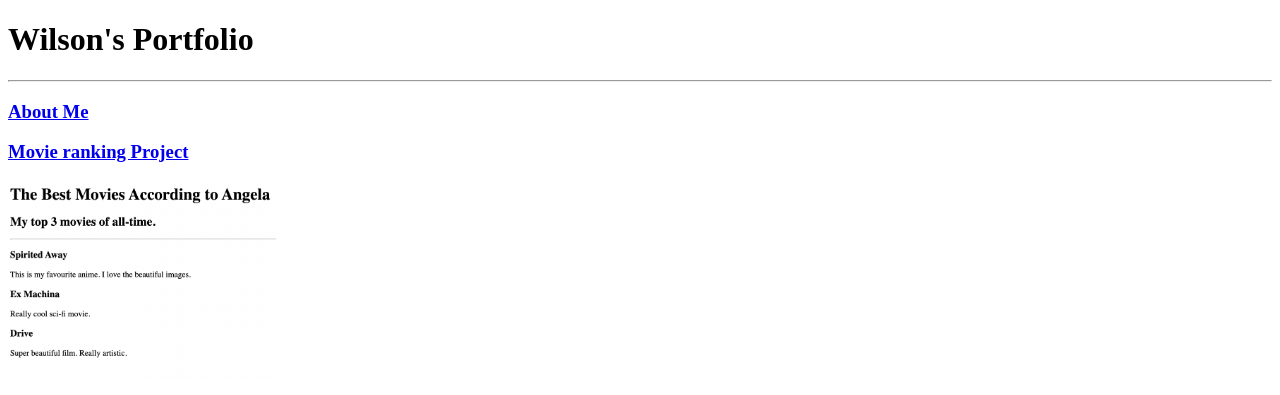
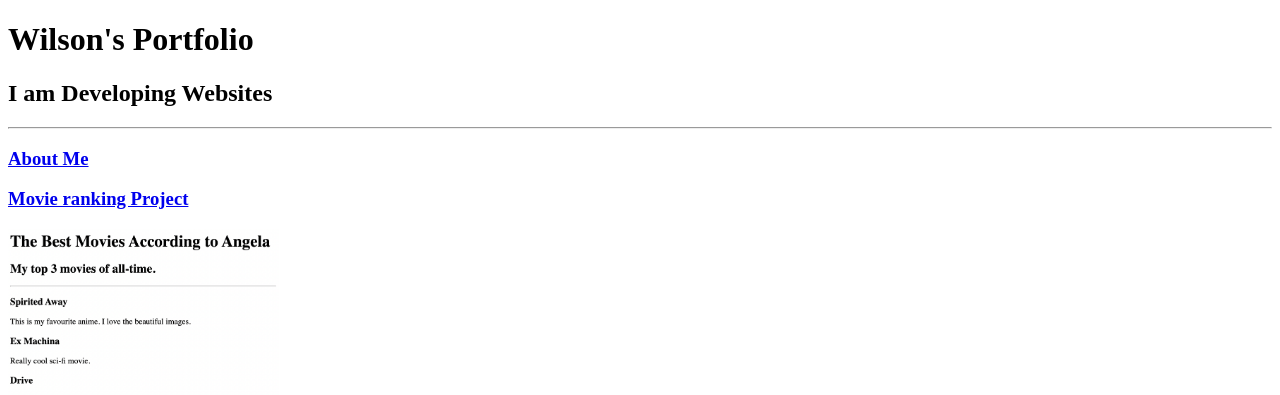
Before and after one commit to Bujibanton/html-Portfolio, a plain HTML site: page index.html in a window 1280 px wide. Shown: the top 395 px of the page. Drawn offline with Linux system fonts and the light colour scheme.

Commit message:
Add files via upload

```diff
--- a/index.html
+++ b/index.html
@@ -1,26 +1,14 @@
-<!-- TODO 1: Create the HTML Boilerplate -->
 
-<!-- TODO 2: Add Your previous projects' HTML into the public folder -->
-
-<!-- TODO 3: Take screenshots of your project previews and add the images to the images folder -->
-
-<!-- TODO 4: Add titles/subtitles etc. -->
-
-<!-- TODO 5: Add a link to the project pages -->
-
-<!-- TODO 6: Add images to show the project previews
-HINT for TODO 6: You can use the height attribute set to 200 to make the image smaller:
-https://developer.mozilla.org/en-US/docs/Web/HTML/Element/img#attr-height -->
-
-<!-- TODO 7: Add the Contact Me and About Me page links -->
 
 <!DOCTYPE html>
 <html lang="en">
 <head>
     <meta charset="UTF-8">
-    <h1>Wilson's Portfolio</h1>
+    <title>Wilson's Portfolio</title>
 </head>
 <body>
+    <h1>Wilson's Portfolio</h1>
+    <h2>I am Developing Websites</h2>
     <hr>
     <h3><a href="./public/about.html">About Me</a></h3>
     <h3><a href="./public/movie-ranking.html">Movie ranking Project</a> </h3>
```
